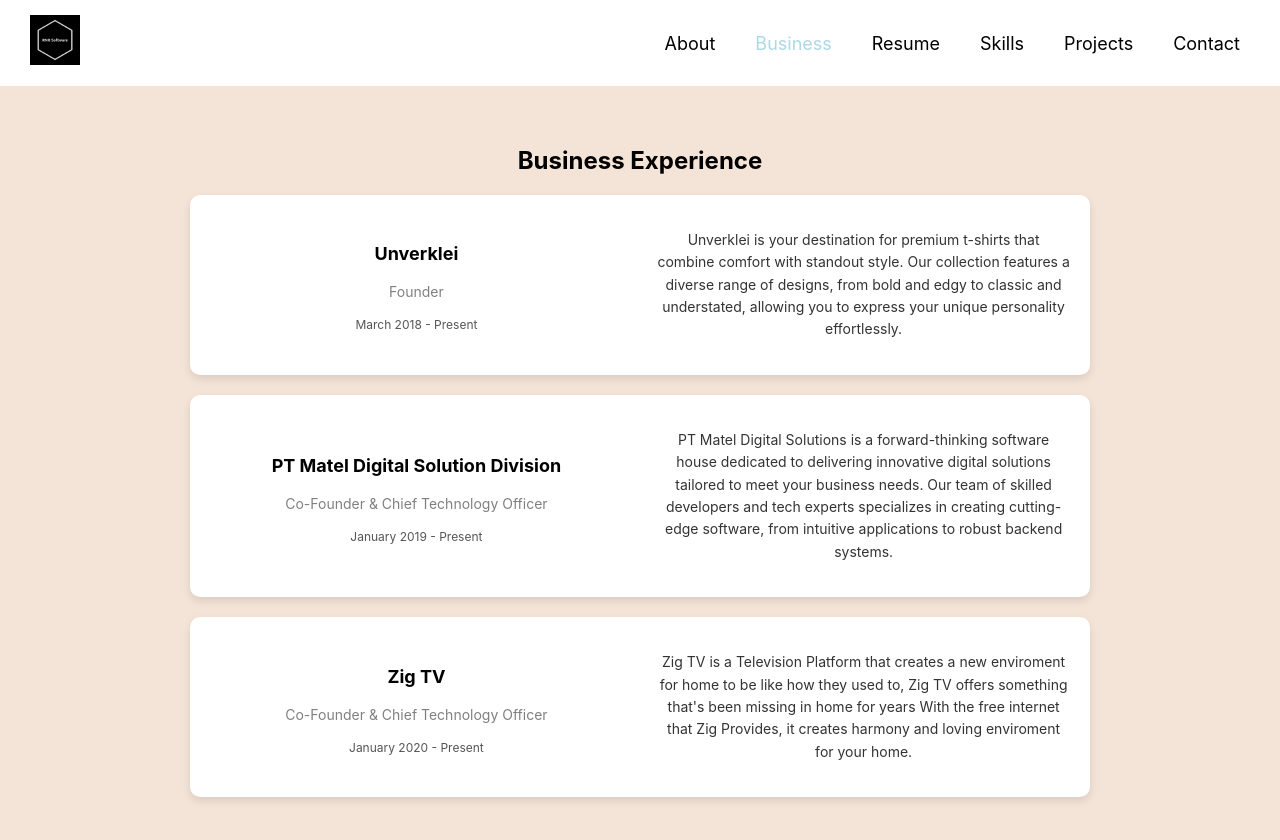
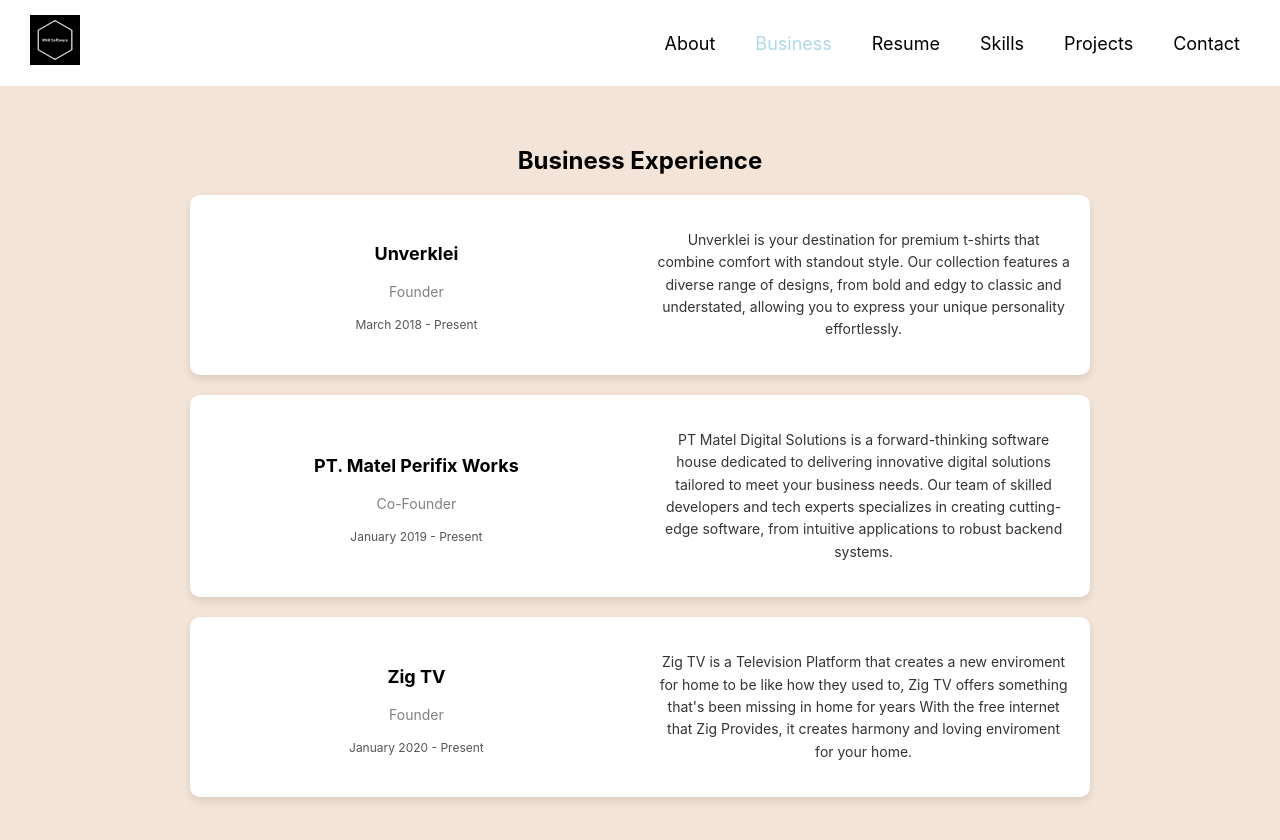
Before and after one commit to FlamingBabs/portornhsoft, a React (Create React App) app: page /business in a window 1280 px wide. Shown: the top 840 px of the page. Built offline with nearby package versions, Linux system fonts and the light colour scheme.

Commit message:
added and edit resume, projects, skills

```diff
--- a/src/components/business/Business.jsx
+++ b/src/components/business/Business.jsx
@@ -26,8 +26,8 @@ export const Business = () => {
 
         <div className="business-item">
           <div className="business-item-left">
-            <h3 className="company-name">PT Matel Digital Solution Division</h3>
-            <p className="job-position">Co-Founder & Chief Technology Officer</p>
+            <h3 className="company-name">PT. Matel Perifix Works</h3>
+            <p className="job-position">Co-Founder</p>
             <p className="job-dates">January 2019 - Present</p>
           </div>
 
@@ -40,7 +40,7 @@ export const Business = () => {
         <div className="business-item">
           <div className="business-item-left">
             <h3 className="company-name">Zig TV</h3>
-            <p className="job-position">Co-Founder & Chief Technology Officer</p>
+            <p className="job-position">Founder</p>
             <p className="job-dates">January 2020 - Present</p>
           </div>
 
--- a/src/components/projects/Projects.jsx
+++ b/src/components/projects/Projects.jsx
@@ -14,7 +14,7 @@ export const Projects = () => {
           <div className="project-info">
             <h3 className="project-name">ANABEL</h3>
             <p className="project-description">
-             ANABEL is an application to help businesses to get alternative funding rather than borrowing from a bank that could get a rates.
+             ANABEL is an application to help businesses to get alternative funding by buying in wholesale of the product. ANABEL also provided a POS (Point of sales) to analyze your business sales and the most sold item would be available for the business to sell in wholesale to ANABEL.
             </p>
           </div>
           <img
--- a/src/components/resume/Resume.jsx
+++ b/src/components/resume/Resume.jsx
@@ -34,7 +34,7 @@ const Resume = () => {
         <div className="resume-item">
           <div className="resume-item-left">
             <h3 className="company-name">PT Pinq Andalan Utama</h3>
-            <p className="job-position">Application Developer</p>
+            <p className="job-position">Application Developer & Network Engineer</p>
             <p className="job-dates">February 2023 - Current</p>
           </div>
           <div className="resume-item-right">
@@ -50,6 +50,10 @@ const Resume = () => {
             - Designed, developed, and implemented a customized Android launcher for Set-Top Box TV, providing an intuitive and user-friendly interface.
               <br />
               - Improved the overall UX by implementing responsive design principles.
+              <br />
+              - Create and Design ODP Bridge.
+              <br />
+              - FTTH Development both active and passive device.
             </p>
           </div>
         </div>
@@ -69,7 +73,7 @@ const Resume = () => {
             <p className="job-description">
               - Specialized in software development, data structures and object oriented programming.
               <br />
-              - Completed a thesis on alternative funding website.
+              - Completed a thesis on building and designing alternative funding web application using MySQL, GoLang and React JS.
             </p>
           </div>
         </div>
--- a/src/components/skills/Skills.jsx
+++ b/src/components/skills/Skills.jsx
@@ -20,6 +20,8 @@ export const Skills = () => {
                 <li>React.JS</li>
                 <li>Java</li>
                 <li>MySQL</li>
+                <li>ODP Bridge Design</li>
+                <li>FTTH Network Design and Deployment</li>
               </ul>
             </div>
             <div className="skills-column">
@@ -29,6 +31,8 @@ export const Skills = () => {
                 <li>Git</li>
                 <li>APIs</li>
                 <li>Figma</li>
+                <li>Fiber Optic Splicing & OTDR Testing</li>
+                <li>OLT/ONT Configuration</li>
               </ul>
             </div>
           </div>
```
